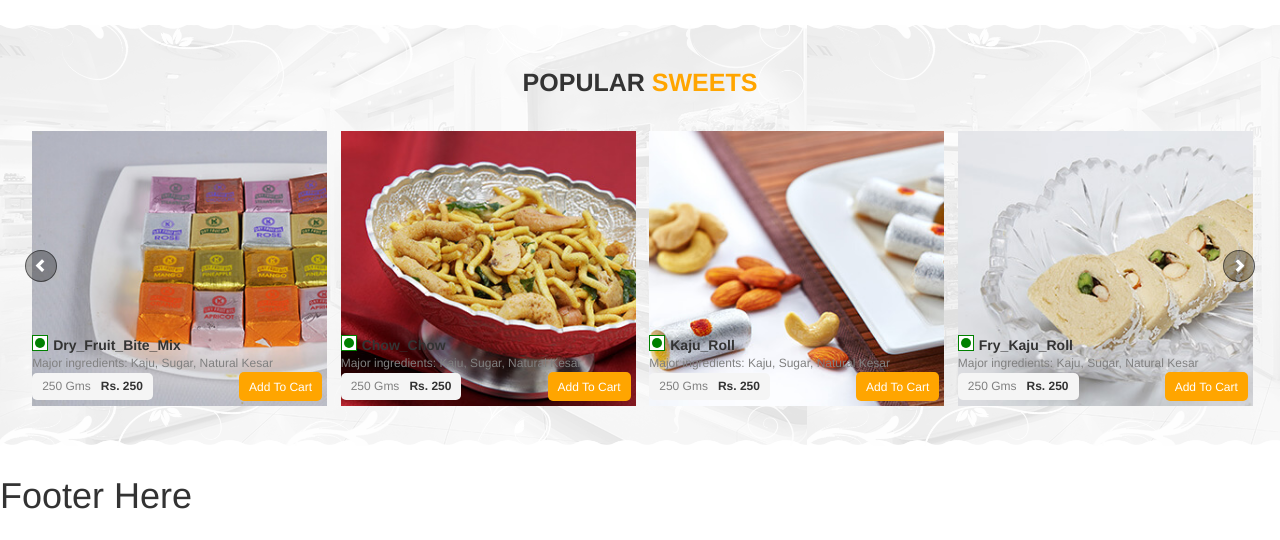
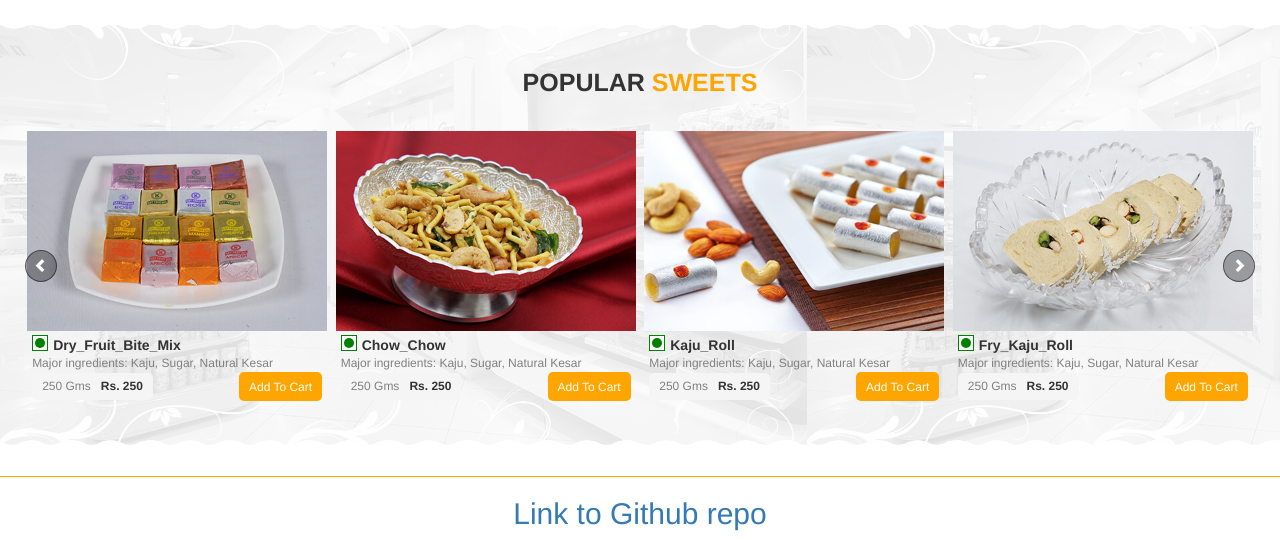
Before and after one commit to shashankshovit/sweet-shop, a website: page index.html in a window 1280 px wide. Shown: the part 1083-1623 px from the top of the page. Drawn offline with nearby package versions, Linux system fonts and the light colour scheme.

Commit message:
Bug fixes: css; github link

```diff
--- a/assets/css/common.css
+++ b/assets/css/common.css
@@ -20,3 +20,7 @@
 .menu-head .menu-head-orange {
 	color: orange;
 }
+.sweet-shop-footer {
+    border-top: 1px solid orange;
+    text-align: center;
+}
--- a/assets/css/producttile.css
+++ b/assets/css/producttile.css
@@ -2,7 +2,7 @@
 	cursor: default;
 	display: flex;
 	overflow: hidden;
-	padding: 5px;
+	padding: 5px 0 !important;
 	position: relative;
 	height: 300px;
 	width: 300px;
@@ -52,12 +52,15 @@
 .product-tile img {
 	margin: auto;
 	max-height: 280px;
+	width: 100%;
 }
 .product-tile .details {
     bottom: 0;
     cursor: default;
     position: absolute;
-	width: calc(100% - 10px);
+    width: 100%;
+    margin: auto;
+    padding: 0 5px;
 }
 .product-tile .details .name-holder {
 	font-weight: 900;
@@ -126,10 +129,9 @@
     bottom: 0px;
     color: white;
     display: none;
-	left: 16px;
     position: absolute;
     top: 0px;
-	width: calc(100% - 30px);
+    width: 100%;
 }
 .product-tile:hover .preview {
 	display: block;
--- a/assets/js/footer.js
+++ b/assets/js/footer.js
@@ -2,6 +2,8 @@ class Footer extends BaseHTML {
 	constructor(html) {
 		super();
 		this.html = html;
-		this.add(new Container({inner: `<h1>Footer Here</h1>`}));
+		this.add(new Container({
+			className: 'sweet-shop-footer',
+			inner: '<h2><a href="https://github.com/shashankshovit/sweet-shop/">Link to Github repo</a></h2>'}));
 	}
 }
```
Lines whose indentation alone changed are shown as unchanged.
